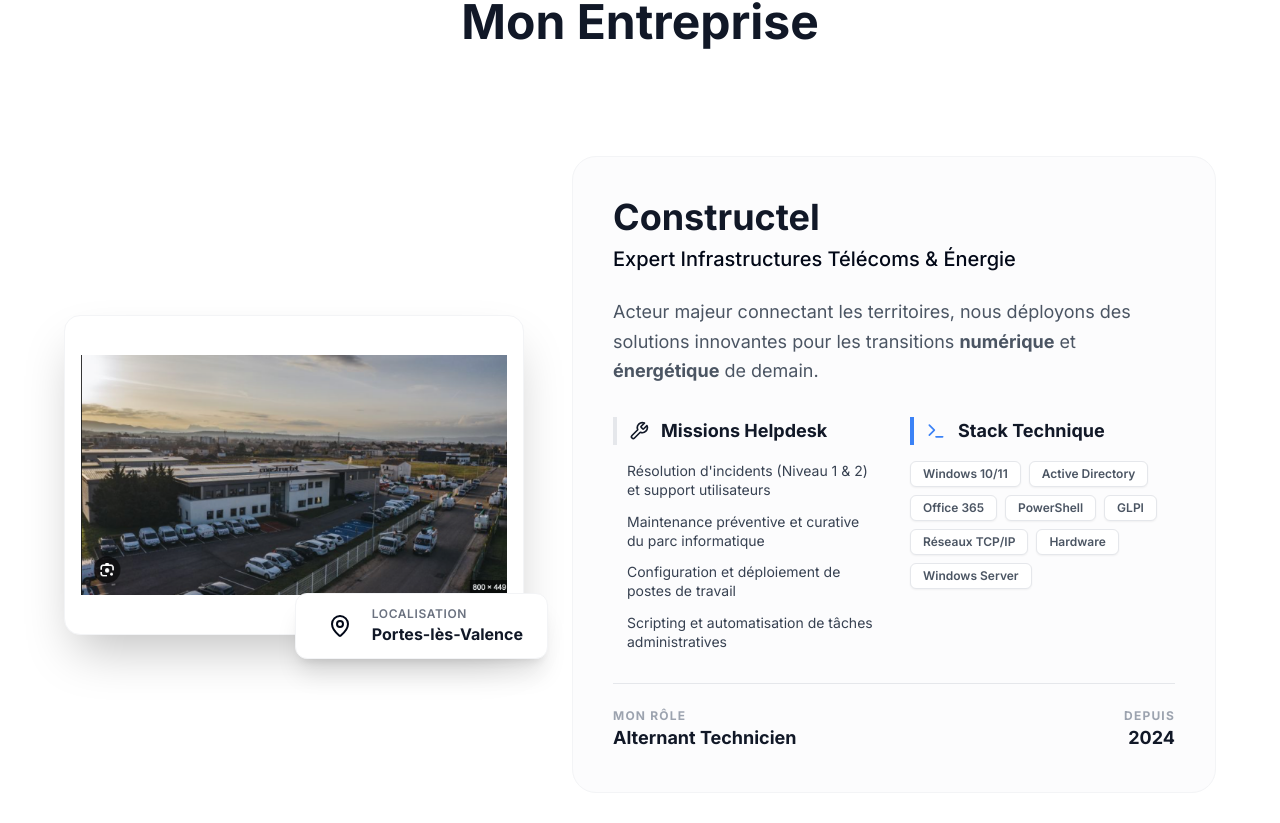
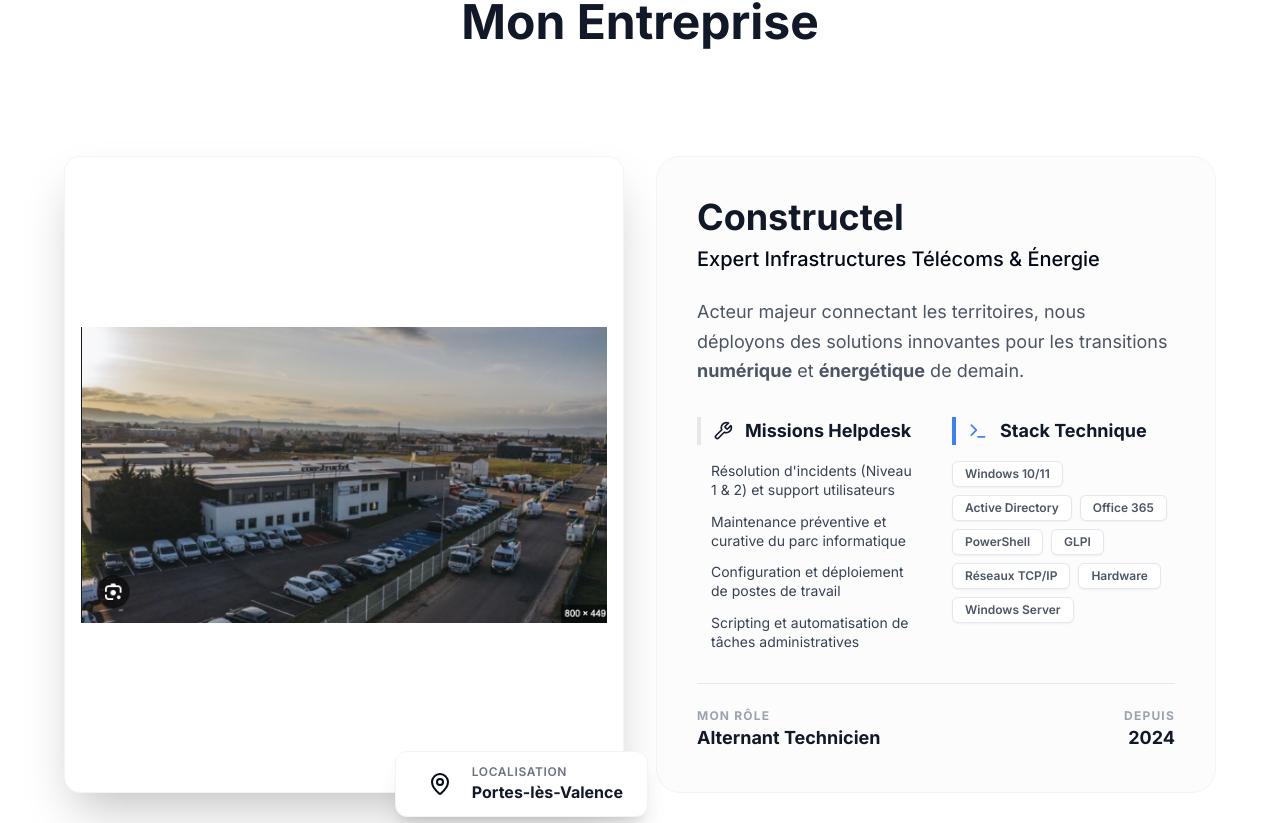
Before and after one commit to aegon-6-t/portfolio, a React (Vite) app: page / in a window 1280 px wide. Shown: the part 4517-5340 px from the top of the page. Built offline with nearby package versions, Linux system fonts and the light colour scheme.

Commit message:
style: super maximize company logo layout 50-50

```diff
--- a/src/components/Company.jsx
+++ b/src/components/Company.jsx
@@ -32,17 +32,16 @@
             <div className="w-24 h-1.5 bg-primary-600 mx-auto rounded-full"></div>
           </div>
 
-          <div className="flex flex-col lg:flex-row gap-12 items-center">
-
-            {/* Colonne Image - Mise en valeur maximale */}
-            <div className="w-full lg:w-5/12">
-              <div className="relative group">
+          <div className="flex flex-col lg:flex-row gap-8 items-stretch">
+            {/* Colonne Image - 50% Largeur sur Desktop */}
+            <div className="w-full lg:w-1/2 flex">
+              <div className="relative group w-full flex">
                 <div className="absolute -inset-4 bg-gradient-to-r from-primary-600 to-blue-600 rounded-2xl blur-lg opacity-30 group-hover:opacity-50 transition duration-500"></div>
-                <div className="relative bg-white rounded-2xl shadow-2xl p-4 flex items-center justify-center border border-gray-100 min-h-[320px]">
+                <div className="relative bg-white rounded-2xl shadow-2xl p-4 flex items-center justify-center border border-gray-100 w-full min-h-[400px]">
                   <img
                     src="/images/constructel.png"
                     alt="Constructel Logo"
-                    className="w-full h-auto object-contain max-h-[500px] hover:scale-105 transition-transform duration-500"
+                    className="w-full h-full object-contain max-h-[600px] hover:scale-105 transition-transform duration-500"
                   />
                 </div>
                 {/* Badge flottant */}
@@ -59,7 +58,7 @@
             </div>
 
             {/* Colonne Contenu */}
-            <div className="w-full lg:w-7/12">
+            <div className="w-full lg:w-1/2">
               <div className="bg-gray-50/50 rounded-3xl p-8 md:p-10 border border-gray-100 hover:border-primary-100 transition-colors duration-300">
                 <div className="mb-8">
                   <h3 className="text-4xl font-extrabold text-gray-900 mb-2">Constructel</h3>
```
